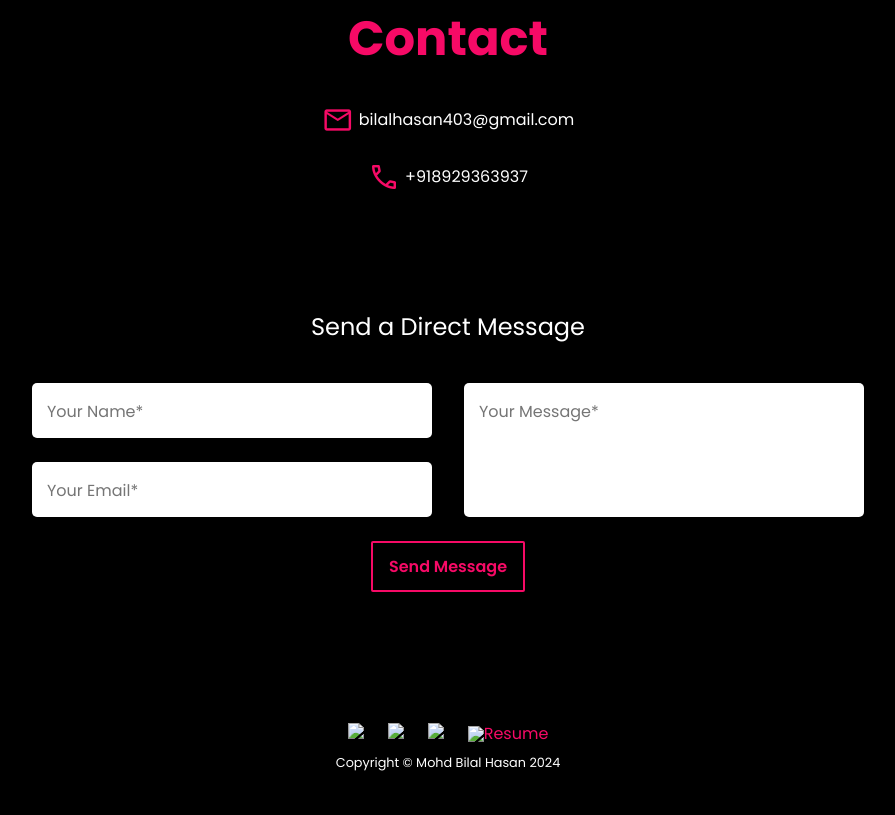
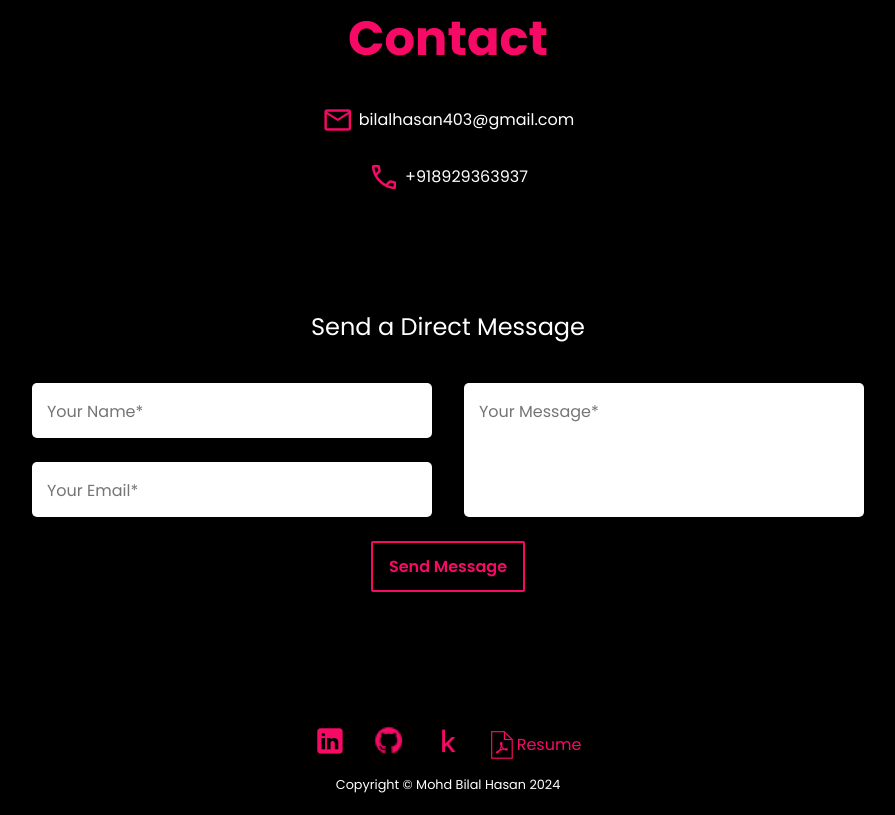
Before and after one commit to Bilal303-ai/portfolio-website, a plain HTML site: page index.html in a window 1280 px wide. Shown: the part 4468-5283 px from the top of the page, without its empty margins (192-1087 px from the left). Before the commit the page ends 5261 px from the top, so only its background shows below. Drawn offline with nearby package versions, Linux system fonts and the light colour scheme; files whose address does not match are found by name.

Commit message:
Update index.html

```diff
--- a/index.html
+++ b/index.html
@@ -247,11 +247,11 @@
         <!--footer-->>
         <footer>
             <div>
-                <a href="https://linkedin.com/in/mohd-bilal-hasan"><img src="Icons/LinkedIn.png"></a>
-                <a href="https://github.com/Bilal303-ai"><img src="Icons/github.png"></a>
-                <a href="https://www.kaggle.com/bilalhasan12"><img src="Icons/kaggle.png"></a>
+                <a href="https://linkedin.com/in/mohd-bilal-hasan"><img src="LinkedIn.png"></a>
+                <a href="https://github.com/Bilal303-ai"><img src="github.png"></a>
+                <a href="https://www.kaggle.com/bilalhasan12"><img src="kaggle.png"></a>
                 <a class="resume" href="https://drive.google.com/file/d/1HhWBl-DabllySD9t8LEQZVPmpm_Vvs5P/view?usp=sharing" target="_blank" rel="noopener noreferrer">
-                    <img src="Icons\pdf.png">
+                    <img src="pdf.png">
                     <p>Resume</p>
                 </a>
             </div>
```
